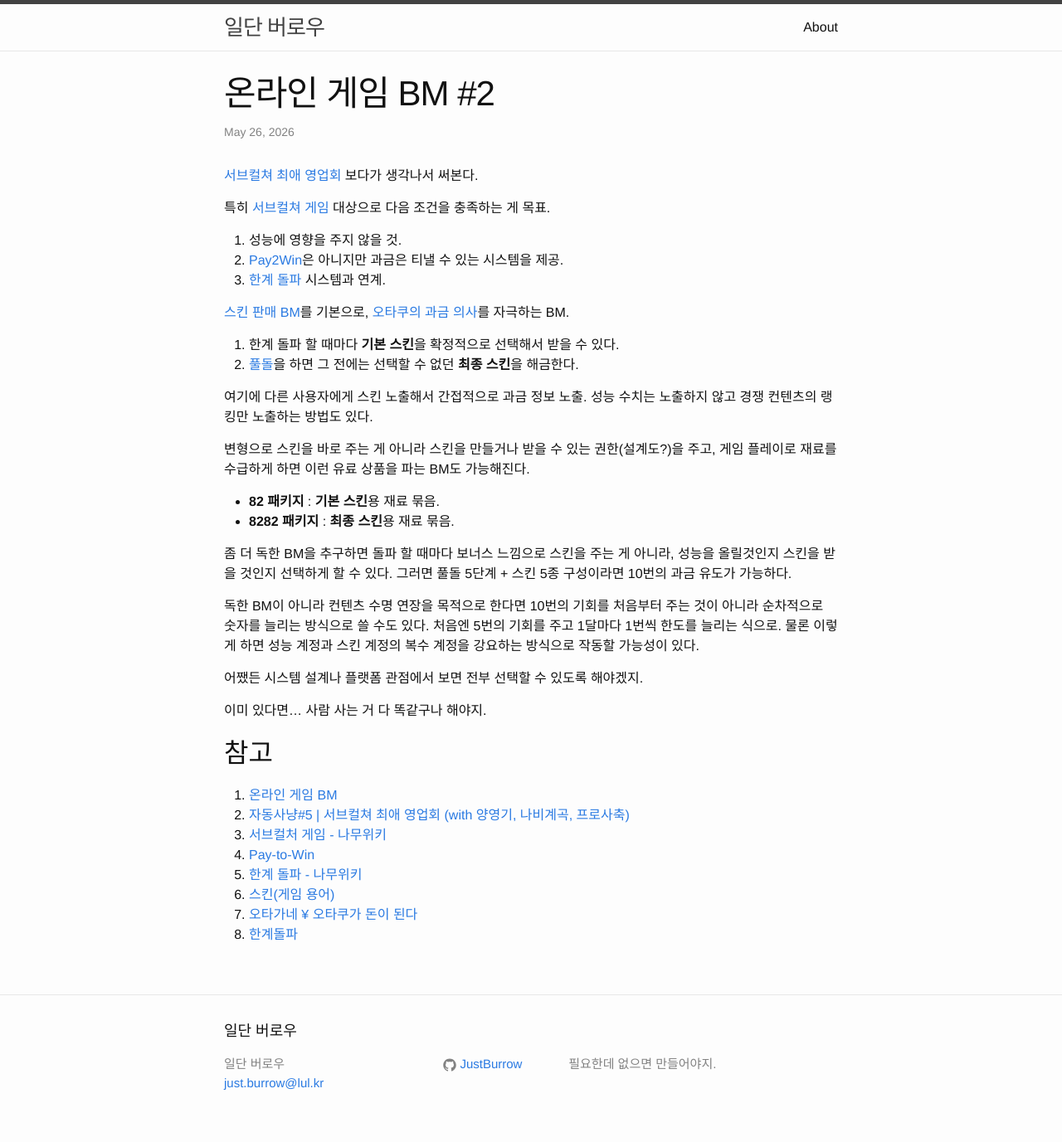
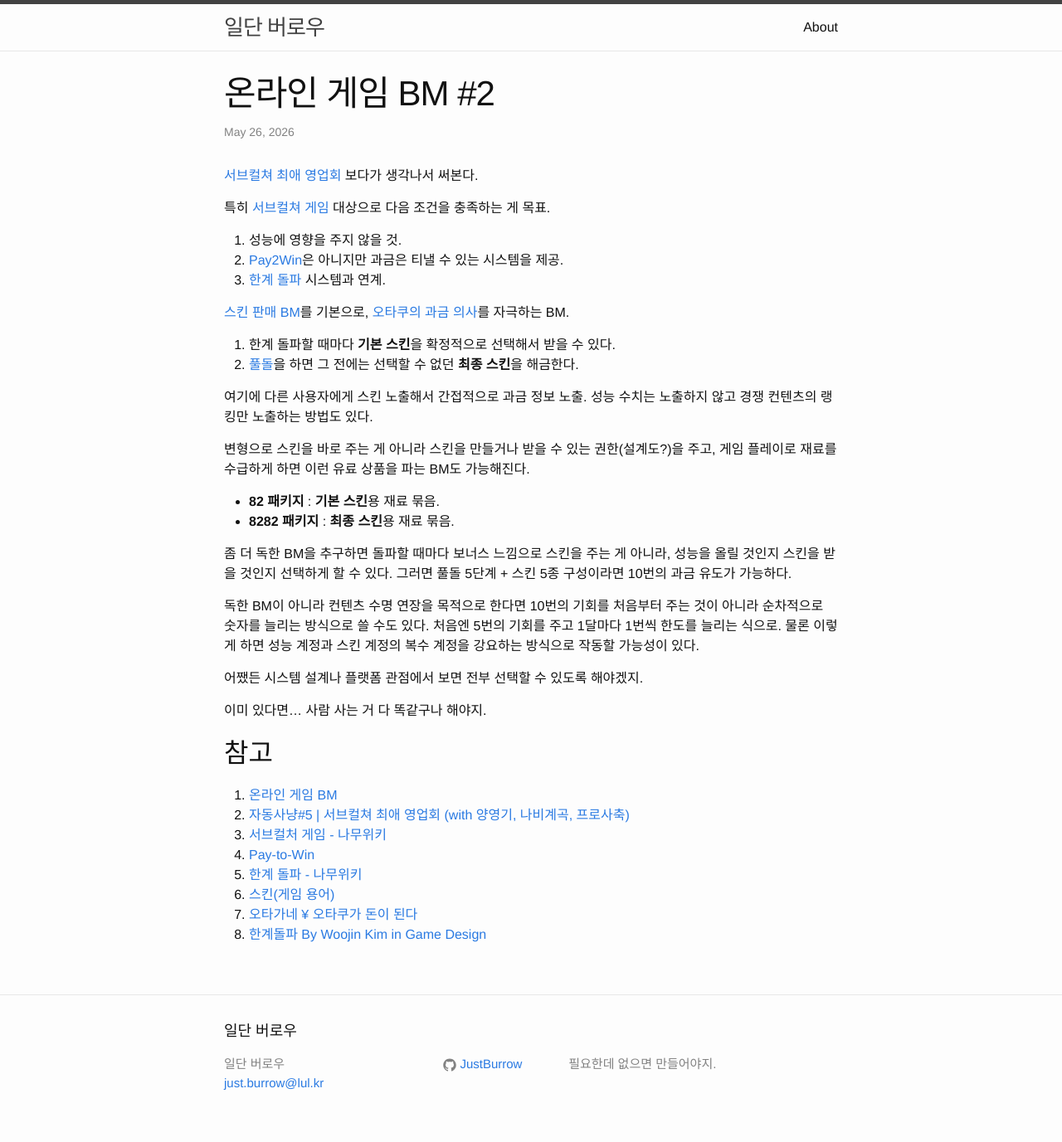
Before and after one commit to JustBurrow/JustBurrow.github.io, a Jekyll site: the page built from _posts/2026-05-26-game-bm.md, in a window 1280 px wide. Shown: the whole page at 83% size. Built offline with Jekyll 4.4.1, drawn with Linux system fonts in a browser that asks for light colours.

Commit message:
✏️ 문구 수정.

```diff
--- a/_posts/2026-05-26-game-bm.md
+++ b/_posts/2026-05-26-game-bm.md
@@ -13,7 +13,7 @@ title: "온라인 게임 BM #2"
 
 [스킨 판매 BM][6]를 기본으로, [오타쿠의 과금 의사][7]를 자극하는 BM.
 
-1. 한계 돌파 할 때마다 **기본 스킨**을 확정적으로 선택해서 받을 수 있다.
+1. 한계 돌파할 때마다 **기본 스킨**을 확정적으로 선택해서 받을 수 있다.
 2. [풀돌][8]을 하면 그 전에는 선택할 수 없던 **최종 스킨**을 해금한다.
 
 여기에 다른 사용자에게 스킨 노출해서 간접적으로 과금 정보 노출. 성능 수치는 노출하지 않고 경쟁 컨텐츠의 랭킹만 노출하는 방법도 있다.
@@ -23,7 +23,7 @@ title: "온라인 게임 BM #2"
 - **82 패키지** : **기본 스킨**용 재료 묶음.
 - **8282 패키지** : **최종 스킨**용 재료 묶음.
 
-좀 더 독한 BM을 추구하면 돌파 할 때마다 보너스 느낌으로 스킨을 주는 게 아니라, 성능을 올릴것인지 스킨을 받을 것인지 선택하게 할 수 있다. 그러면 풀돌 5단계 + 스킨 5종 구성이라면 10번의 과금 유도가 가능하다.
+좀 더 독한 BM을 추구하면 돌파할 때마다 보너스 느낌으로 스킨을 주는 게 아니라, 성능을 올릴 것인지 스킨을 받을 것인지 선택하게 할 수 있다. 그러면 풀돌 5단계 + 스킨 5종 구성이라면 10번의 과금 유도가 가능하다.
 
 독한 BM이 아니라 컨텐츠 수명 연장을 목적으로 한다면 10번의 기회를 처음부터 주는 것이 아니라 순차적으로 숫자를 늘리는 방식으로 쓸 수도 있다. 처음엔 5번의 기회를 주고 1달마다 1번씩 한도를 늘리는 식으로. 물론 이렇게 하면 성능 계정과 스킨 계정의 복수 계정을 강요하는 방식으로 작동할 가능성이 있다.
 
@@ -40,7 +40,7 @@ title: "온라인 게임 BM #2"
 5. [한계 돌파 - 나무위키][5]
 6. [스킨(게임 용어)][6]
 7. [오타가네 ¥ 오타쿠가 돈이 된다][7]
-8. [한계돌파][8]
+8. [한계돌파 By Woojin Kim in Game Design][8]
 
 [1]: /2020/08/23/online-game-bm
 [2]: https://youtu.be/3KFoEYt8qrY
```
